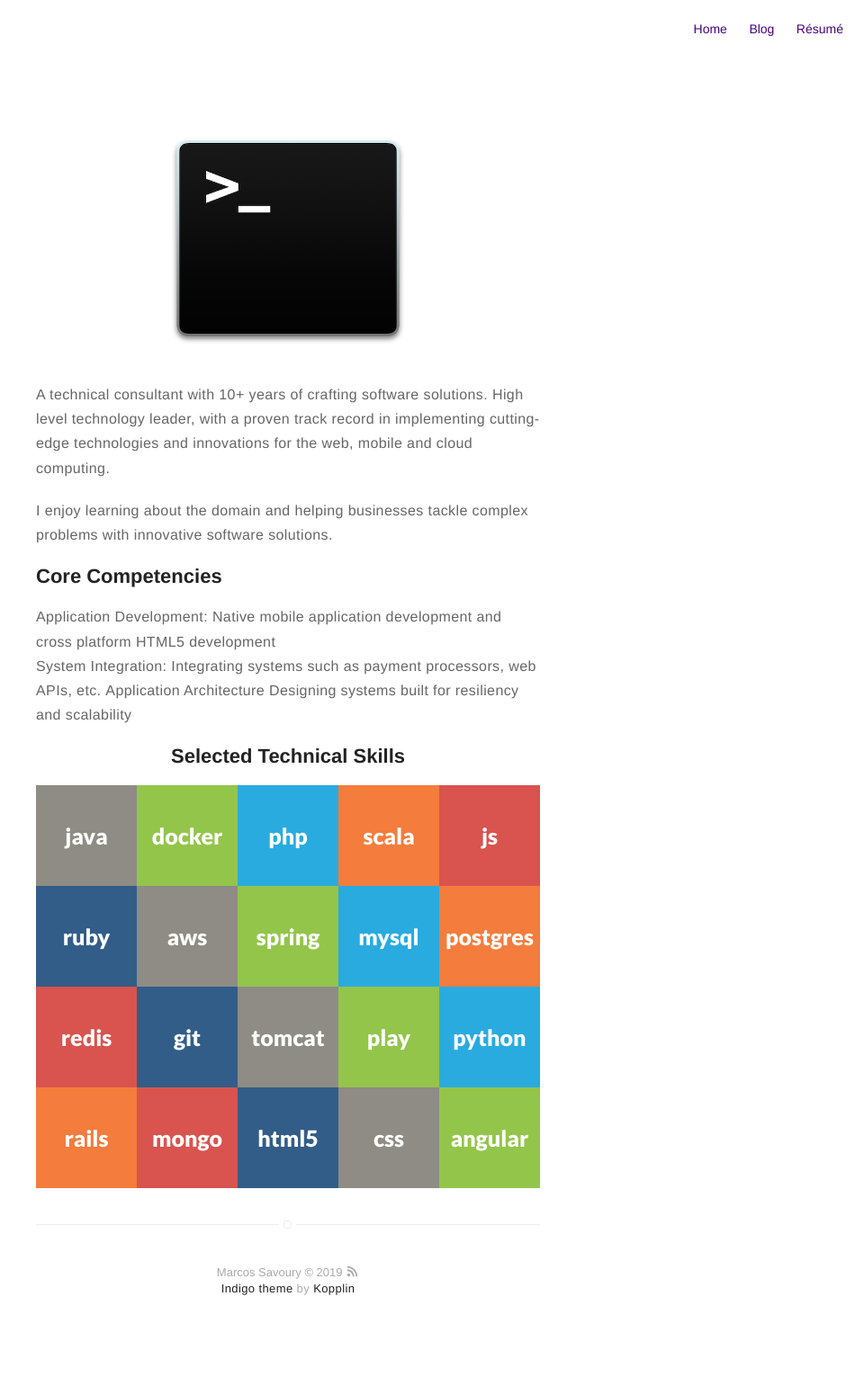
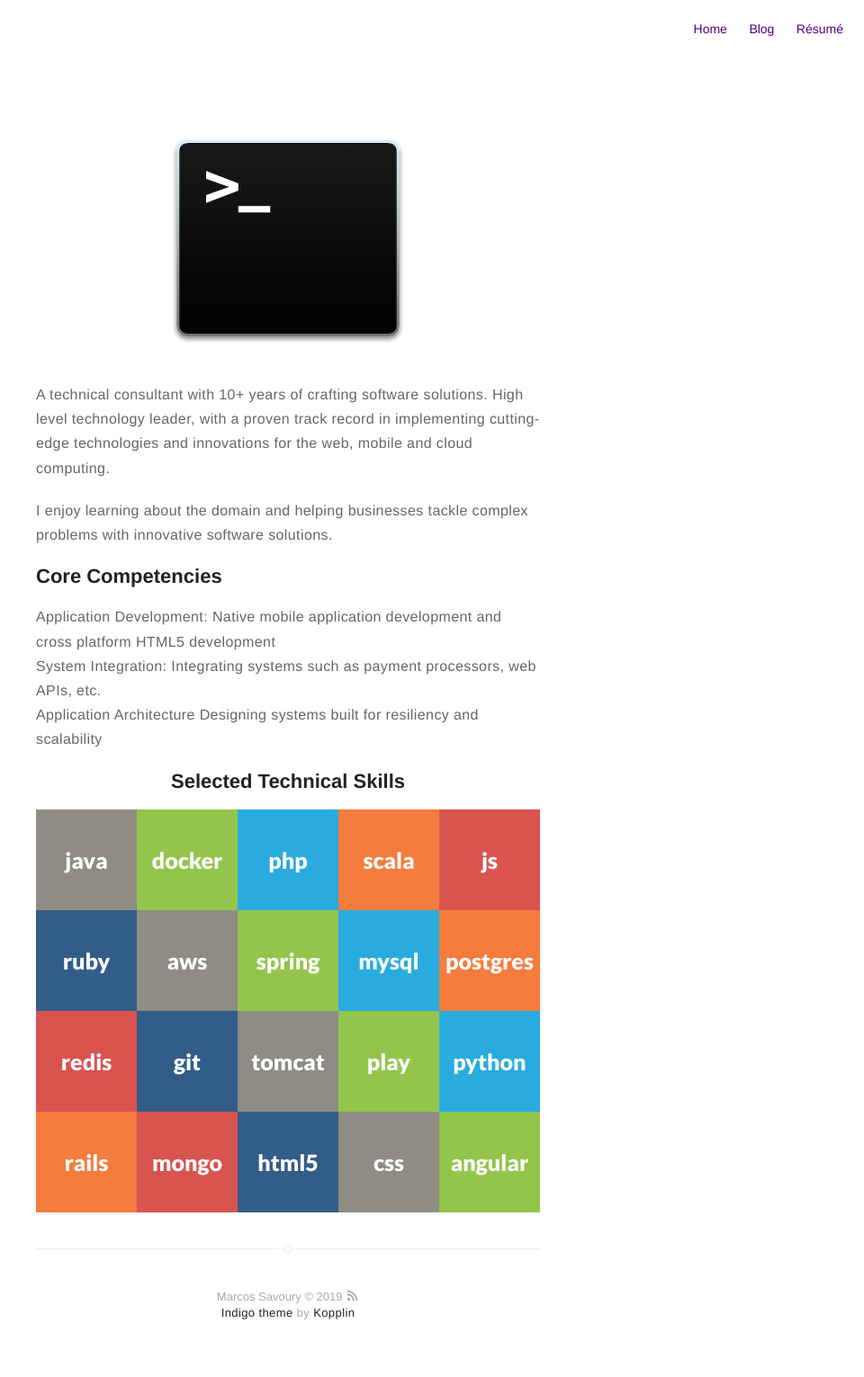
Before and after one commit to msavoury/msavoury.github.io, a Jekyll site: the page built from about.md, in a window 1280 px wide. Shown: the whole page at 90% size, without its empty margins (320-1280 px from the left). Built offline with Jekyll 4.4.1, drawn with Linux system fonts in a browser that asks for light colours; before the commit the page ends 1504 px from its top, so only the background shows below that.

Commit message:
Fixing br

```diff
--- a/about.md
+++ b/about.md
@@ -13,7 +13,7 @@ A technical consultant with 10+ years of crafting software solutions. High level
 <h2>Core Competencies</h2>
 
 <b>Application Development:</b> Native mobile application development and cross platform HTML5 development<br />
-<b>System Integration:</b> Integrating systems such as payment processors, web APIs, etc.
+<b>System Integration:</b> Integrating systems such as payment processors, web APIs, etc. <br />
 <b>Application Architecture</b> Designing systems built for resiliency and scalability<br />
 
 <!--
```
